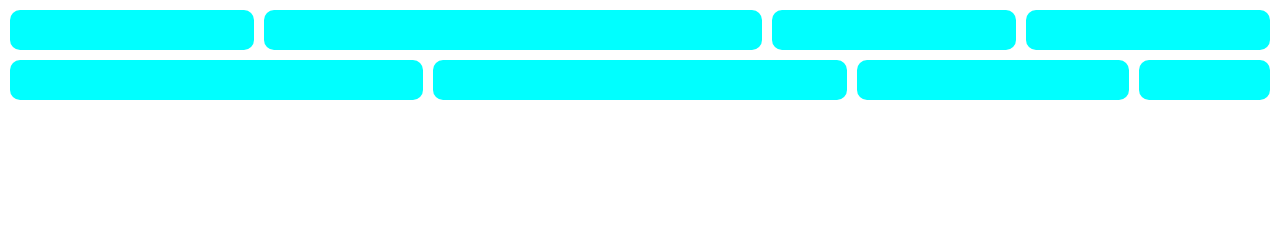
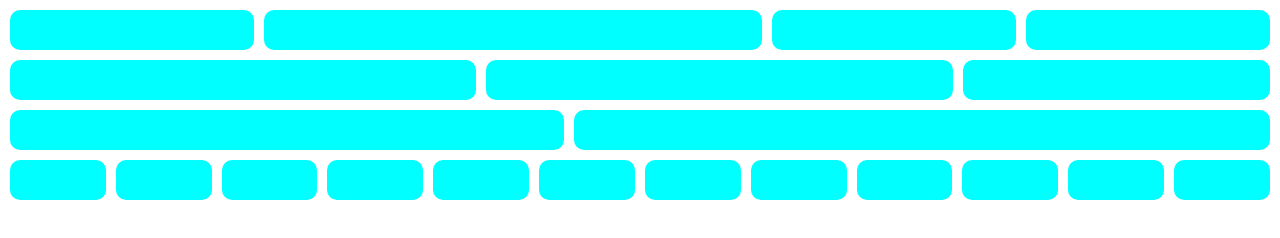
Before and after one commit to neemzy/greed, a plain HTML site: page index.html in a window 1280 px wide. Drawn offline with Linux system fonts and the light colour scheme.

Commit message:
whatever

```diff
--- a/greed.less
+++ b/greed.less
@@ -1,6 +1,4 @@
-@max-cols: 16;
-@gutter: 10px;
-
+.init-greed(@max-cols: 16, @gutter: 10px) {
     .make-cols(@cols) {
         .subloop(@i) when (@i > 0) {
             (~".col-@{i}") {
@@ -15,13 +13,12 @@
     }
 
     .greed {
-    &, [class^="col-"] {
         padding: (@gutter / 2);
-    }
 
         [class^="col-"] {
             display: inline-block;
             vertical-align: top;
+            margin: (@gutter / 2);
             font-size: 1rem;
         }
 
@@ -40,3 +37,4 @@
         .loop(0) {}
         .loop(@max-cols);
     }
+}
--- a/index.html
+++ b/index.html
@@ -15,10 +15,27 @@
             <div class="col-1"></div>
             <div class="col-1"></div>
         </div>
-        <div class="row-9">
+        <div class="row-8">
             <div class="col-3"></div>
             <div class="col-3"></div>
             <div class="col-2"></div>
+        </div>
+        <div class="row-9">
+            <div class="col-4"></div>
+            <div class="col-5"></div>
+        </div>
+        <div class="row-12">
+            <div class="col-1"></div>
+            <div class="col-1"></div>
+            <div class="col-1"></div>
+            <div class="col-1"></div>
+            <div class="col-1"></div>
+            <div class="col-1"></div>
+            <div class="col-1"></div>
+            <div class="col-1"></div>
+            <div class="col-1"></div>
+            <div class="col-1"></div>
+            <div class="col-1"></div>
             <div class="col-1"></div>
         </div>
     </div>
--- a/style.less
+++ b/style.less
@@ -1,4 +1,6 @@
 @import 'greed.less';
+
+.init-greed(12);
 
 * {
     -webkit-box-sizing: border-box;
```
Lines whose indentation alone changed are shown as unchanged.
